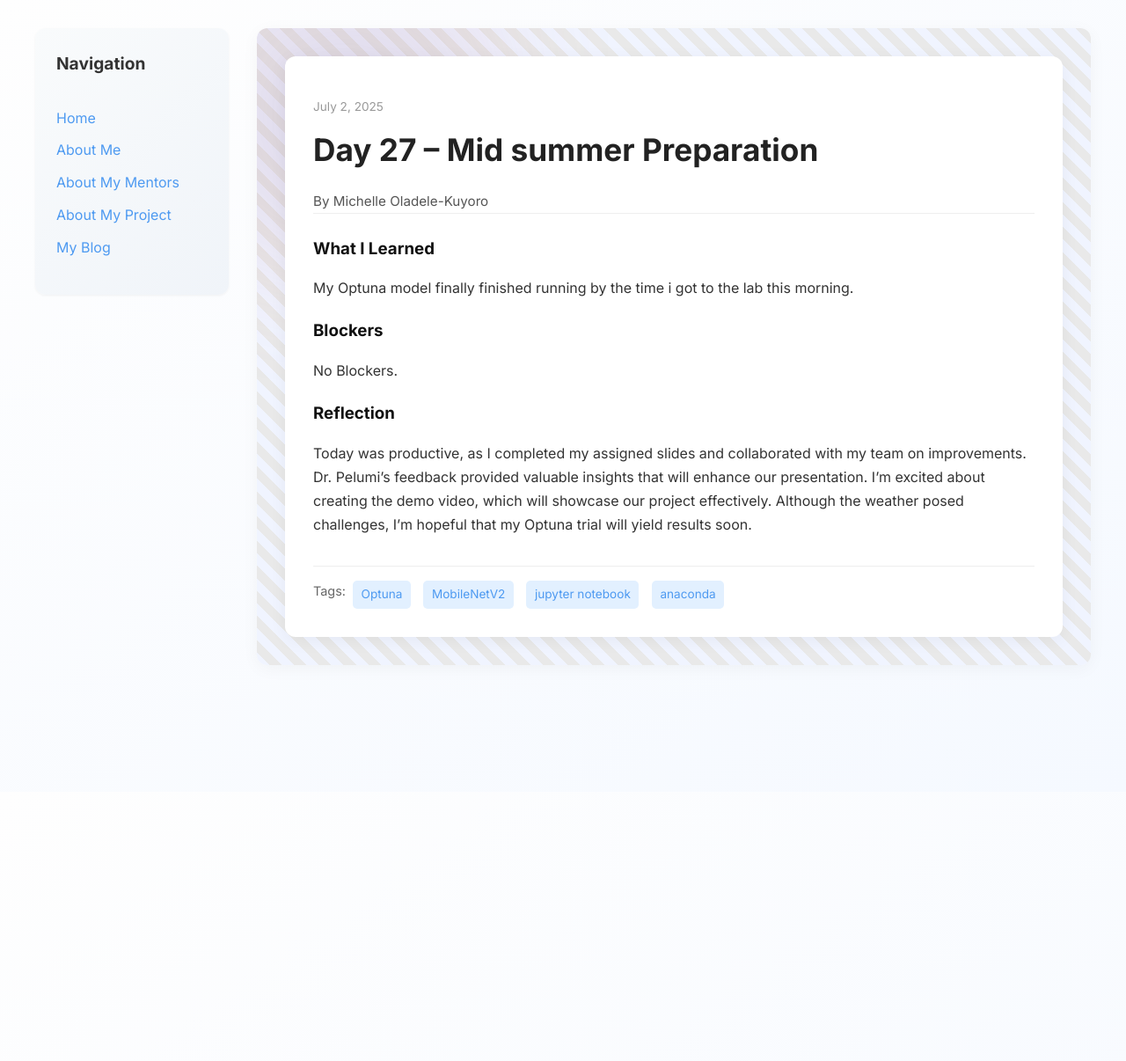
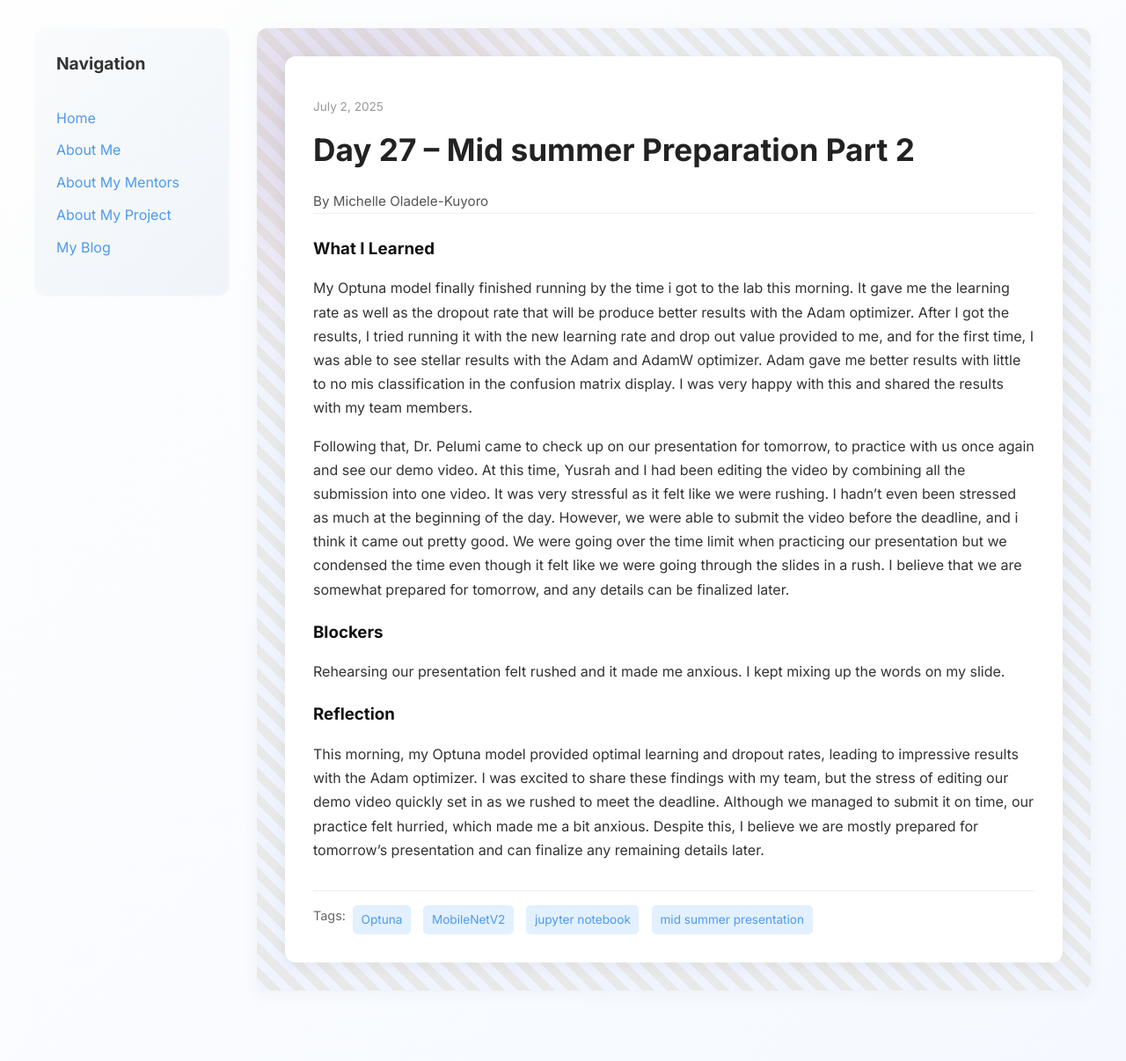
Before and after one commit to Miola585/Miola585.github.io, a Jekyll site: the page built from _posts/2025-07-02-day-27.md, in a window 1280 px wide. Shown: the whole page at 88% size. Built offline with Jekyll 4.4.1, drawn with Linux system fonts in a browser that asks for light colours; before the commit the page ends 900 px from its top, so only the background shows below that.

Commit message:
Update 2025-07-02-day-27.md

```diff
--- a/_posts/2025-07-02-day-27.md
+++ b/_posts/2025-07-02-day-27.md
@@ -1,17 +1,19 @@
 ---
 layout: post
-title: "Day 27 – Mid summer Preparation"
+title: "Day 27 – Mid summer Preparation Part 2"
 date: 2025-07-02
 author: Michelle Oladele-Kuyoro
 permalink: /day27.html
-tags: [ "Optuna", "MobileNetV2", "jupyter notebook", "anaconda"]
+tags: [ "Optuna", "MobileNetV2", "jupyter notebook", "mid summer presentation "]
 
 what_i_learned: |
-  My Optuna model finally finished running by the time i got to the lab this morning.
+  My Optuna model finally finished running by the time i got to the lab this morning. It gave me the learning rate as well as the dropout rate that will be produce better results with the Adam optimizer. After I got the results, I tried running it with the new learning rate and drop out value provided to me, and for the first time, I was able to see stellar results with the Adam and AdamW optimizer. Adam gave me better results with little to no mis classification in the confusion matrix display. I was very happy with this and shared the results with my team members.
+
+  Following that, Dr. Pelumi came to check up on our presentation for tomorrow, to practice with us once again and see our demo video. At this time, Yusrah and I had been editing the video by combining all the submission into one video. It was very stressful as it felt like we were rushing. I hadn't even been stressed as much at the beginning of the day. However, we were able to submit the video before the deadline, and i think it came out pretty good. We were going over the time limit when practicing our presentation but we condensed the time even though it felt like we were going through the slides in a rush. I believe that we are somewhat prepared for tomorrow, and any details can be finalized later.
 
 blockers: |
-   No Blockers.
+   Rehearsing our presentation felt rushed and it made me anxious. I kept mixing up the words on my slide.
 
 reflection: |
-  Today was productive, as I completed my assigned slides and collaborated with my team on improvements. Dr. Pelumi's feedback provided valuable insights that will enhance our presentation. I’m excited about creating the demo video, which will showcase our project effectively. Although the weather posed challenges, I’m hopeful that my Optuna trial will yield results soon.
+    This morning, my Optuna model provided optimal learning and dropout rates, leading to impressive results with the Adam optimizer. I was excited to share these findings with my team, but the stress of editing our demo video quickly set in as we rushed to meet the deadline. Although we managed to submit it on time, our practice felt hurried, which made me a bit anxious. Despite this, I believe we are mostly prepared for tomorrow's presentation and can finalize any remaining details later.
 ---
```
